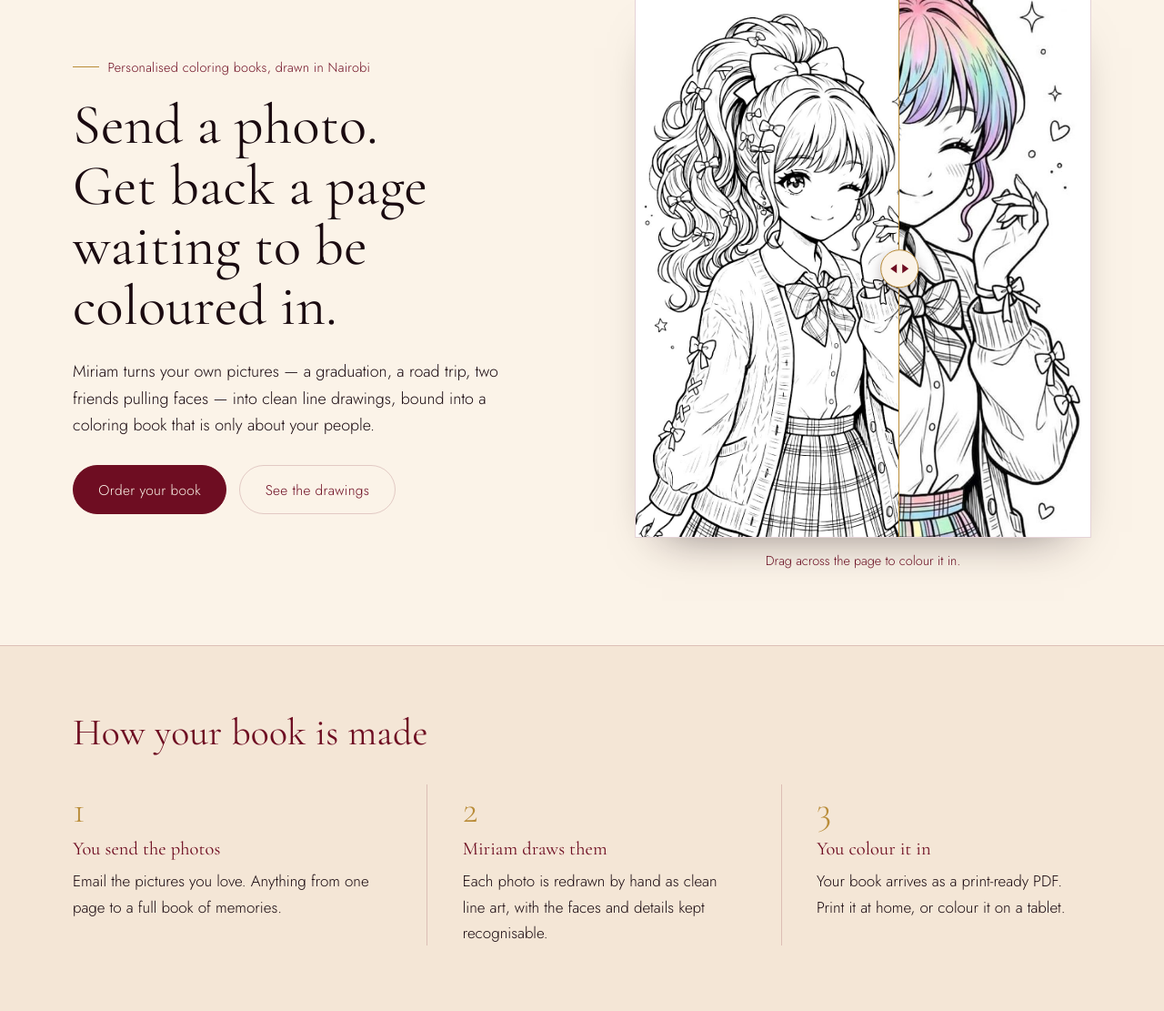
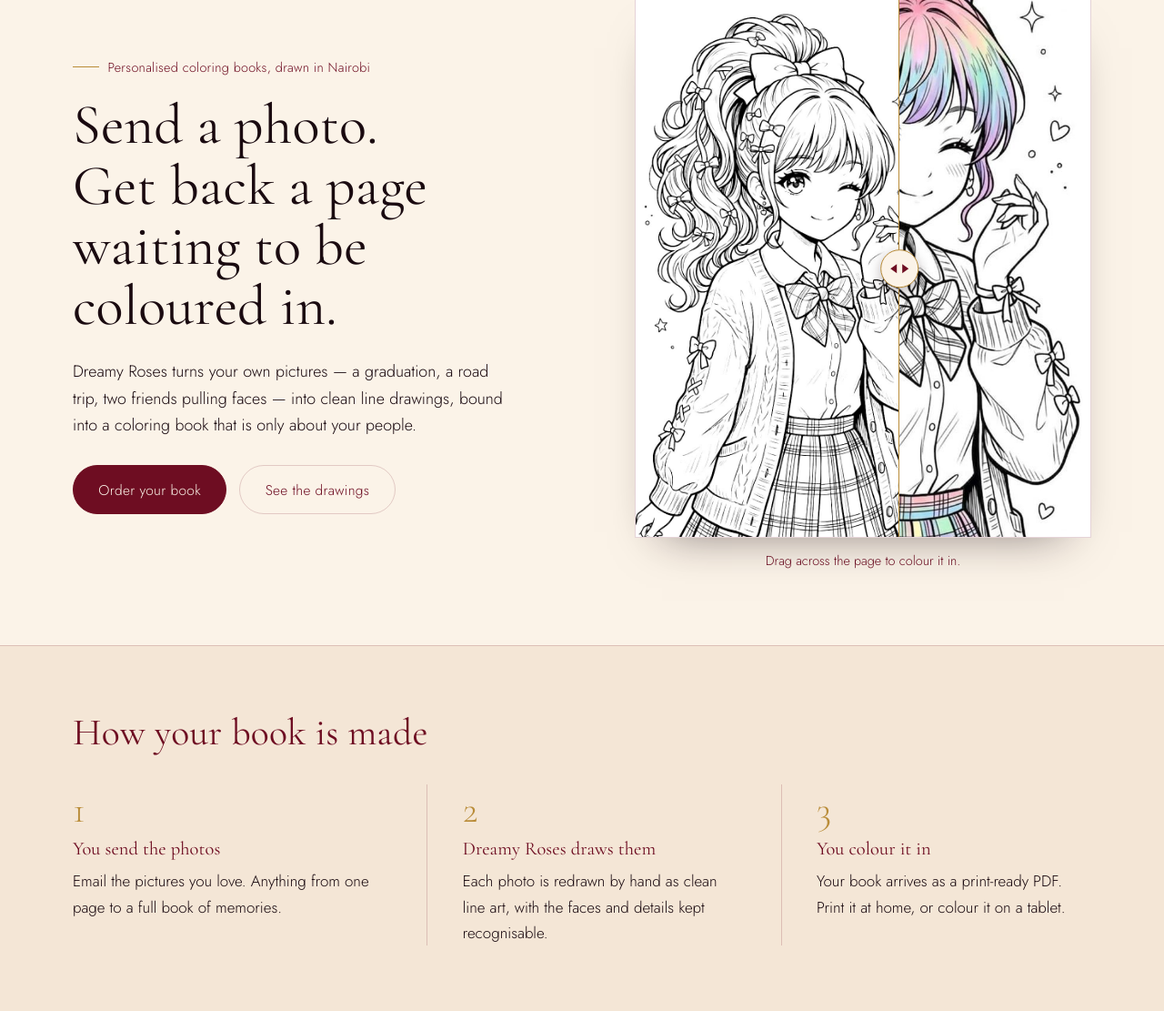
Before and after one commit to Kerrykogei24/dreamyroses, a Django app: page / in a window 1280 px wide. Shown: the part 142-1253 px from the top of the page at 91% size. Run offline with Django 5.2, Linux system fonts and the light colour scheme; data that the repository does not hold is empty.

Commit message:
replsced miriam maiko

```diff
--- a/templates/base.html
+++ b/templates/base.html
@@ -4,7 +4,7 @@
 <meta charset="utf-8">
 <meta name="viewport" content="width=device-width, initial-scale=1">
 <title>{% block title %}{{ brand.name }}{% endblock %}</title>
-<meta name="description" content="{% block description %}Personalised coloring books and coloring pages hand-made from your own photos by Miriam Maiko in Nairobi.{% endblock %}">
+<meta name="description" content="{% block description %}Personalised coloring books and coloring pages hand-made from your own photos by Dreamy Roses in Nairobi.{% endblock %}">
 <link rel="icon" href="{% static 'img/logo.jpg' %}">
 <link rel="preconnect" href="https://fonts.googleapis.com">
 <link rel="preconnect" href="https://fonts.gstatic.com" crossorigin>
@@ -47,7 +47,7 @@
       <p class="footer-tagline">{{ brand.tagline }}</p>
     </div>
     <div class="footer-col">
-      <h2>Talk to Miriam</h2>
+      <h2>Talk to Dreamy Roses</h2>
       <p><a href="mailto:{{ brand.email }}">{{ brand.email }}</a></p>
       <p><a href="{{ brand.shop_url }}">Shop the digital books</a></p>
       <p class="footer-place">{{ brand.location }}</p>
--- a/templates/pages/about.html
+++ b/templates/pages/about.html
@@ -1,8 +1,8 @@
 {% extends "base.html" %}
 {% load static %}
 
-{% block title %}About Dreamy Roses — Miriam Maiko{% endblock %}
-{% block description %}Dreamy Roses is a one-woman studio in Nairobi. Miriam Maiko draws personalised coloring books from photographs.{% endblock %}
+{% block title %}About Dreamy Roses — Dreamy Roses{% endblock %}
+{% block description %}Dreamy Roses is a one-woman studio in Nairobi. Dreamy Roses draws personalised coloring books from photographs.{% endblock %}
 
 {% block content %}
 <section class="page-head">
@@ -16,7 +16,7 @@
   <div class="shell about-grid">
     <div class="about-body">
       <p class="lede">
-        Dreamy Roses is run by Miriam Maiko from Nairobi. It started with one drawing
+        Dreamy Roses is run by Dreamy Roses from Nairobi. It started with one drawing
         made as a gift, and the look on the face of the person who opened it.
       </p>
       <p>
--- a/templates/pages/contact.html
+++ b/templates/pages/contact.html
@@ -1,13 +1,13 @@
 {% extends "base.html" %}
 
 {% block title %}Contact Dreamy Roses{% endblock %}
-{% block description %}Email Miriam Maiko to order a personalised coloring book, or buy a ready-made set from the Payhip shop.{% endblock %}
+{% block description %}Email Dreamy Roses to order a personalised coloring book, or buy a ready-made set from the Payhip shop.{% endblock %}
 
 {% block content %}
 <section class="page-head">
   <div class="shell">
     <p class="hero-kicker">Contact</p>
-    <h1>Tell Miriam what you would like drawn.</h1>
+    <h1>Tell Dreamy Roses what you would like drawn.</h1>
     <p class="page-lede">Messages reach the studio directly. Replies usually come within a day.</p>
   </div>
 </section>
@@ -56,7 +56,7 @@
       </p>
 
       <button class="button" type="submit">Send message</button>
-      <p class="form-note">Photos are not needed yet — Miriam will ask for them when she replies.</p>
+      <p class="form-note">Photos are not needed yet — Dreamy Roses will ask for them when she replies.</p>
     </form>
 
     <aside class="contact-card">
--- a/templates/pages/drawings.html
+++ b/templates/pages/drawings.html
@@ -1,7 +1,7 @@
 {% extends "base.html" %}
 
 {% block title %}Drawings — Dreamy Roses coloring pages{% endblock %}
-{% block description %}A gallery of personalised coloring pages drawn by Miriam Maiko from customers' own photographs.{% endblock %}
+{% block description %}A gallery of personalised coloring pages drawn by Dreamy Roses from customers' own photographs.{% endblock %}
 
 {% block content %}
 <section class="page-head">
@@ -45,7 +45,7 @@
 <section class="closing">
   <div class="shell closing-inner">
     <h2>Want your own photo drawn like this?</h2>
-    <p>Send it over and Miriam will tell you what it would take.</p>
+    <p>Send it over and Dreamy Roses will tell you what it would take.</p>
     <a class="button button-light" href="{% url 'studio:contact' %}">Send a photo</a>
   </div>
 </section>
--- a/templates/pages/home.html
+++ b/templates/pages/home.html
@@ -10,7 +10,7 @@
       <p class="hero-kicker">Personalised coloring books, drawn in Nairobi</p>
       <h1>Send a photo. Get back a page waiting to be coloured in.</h1>
       <p class="hero-lede">
-        Miriam turns your own pictures — a graduation, a road trip, two friends pulling faces —
+        Dreamy Roses turns your own pictures — a graduation, a road trip, two friends pulling faces —
         into clean line drawings, bound into a coloring book that is only about your people.
       </p>
       <div class="hero-actions">
@@ -44,7 +44,7 @@
       </li>
       <li>
         <span class="step-num">2</span>
-        <h3>Miriam draws them</h3>
+        <h3>Dreamy Roses draws them</h3>
         <p>Each photo is redrawn by hand as clean line art, with the faces and details kept recognisable.</p>
       </li>
       <li>
@@ -107,7 +107,7 @@
 <section class="closing">
   <div class="shell closing-inner">
     <h2>Made to belong to someone in particular.</h2>
-    <p>Tell Miriam who this one is for.</p>
+    <p>Tell Dreamy Roses who this one is for.</p>
     <a class="button button-light" href="{% url 'studio:contact' %}">Start your order</a>
   </div>
 </section>
```
